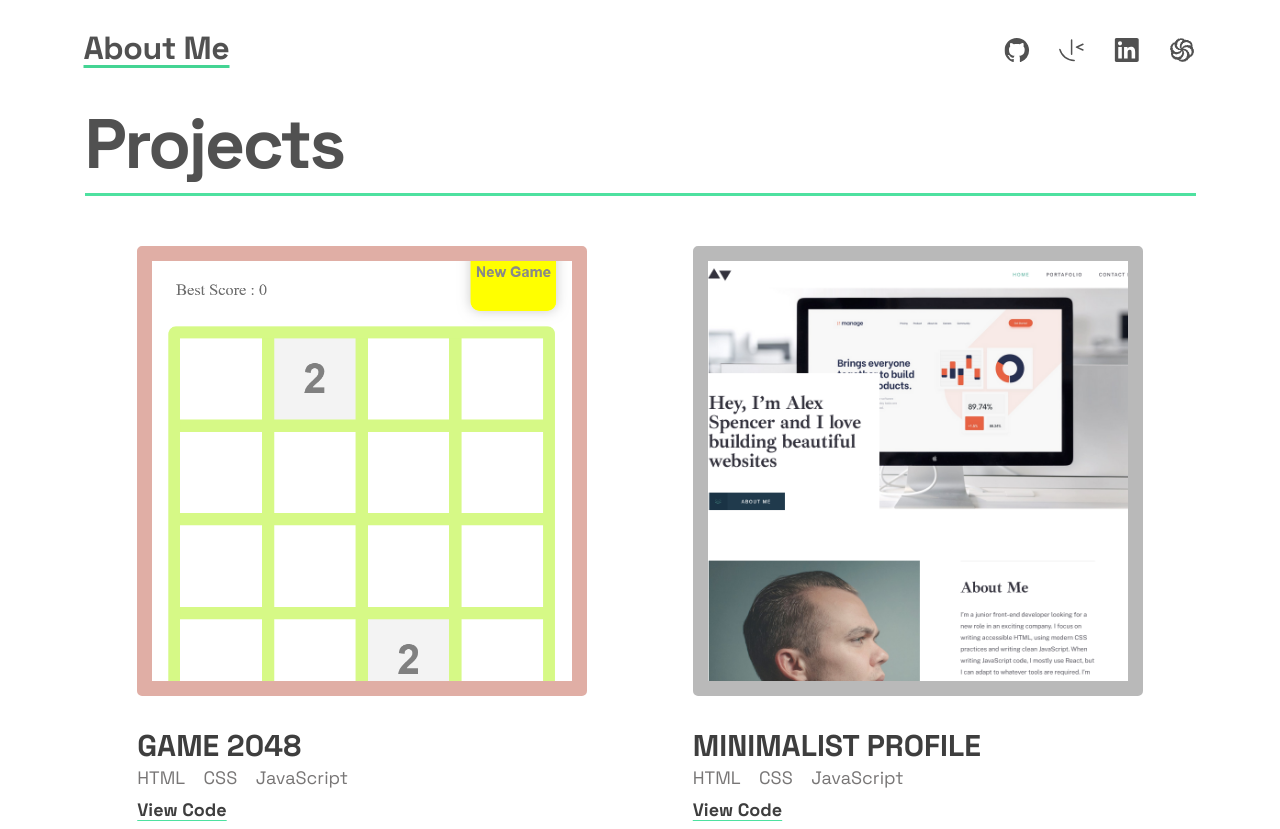
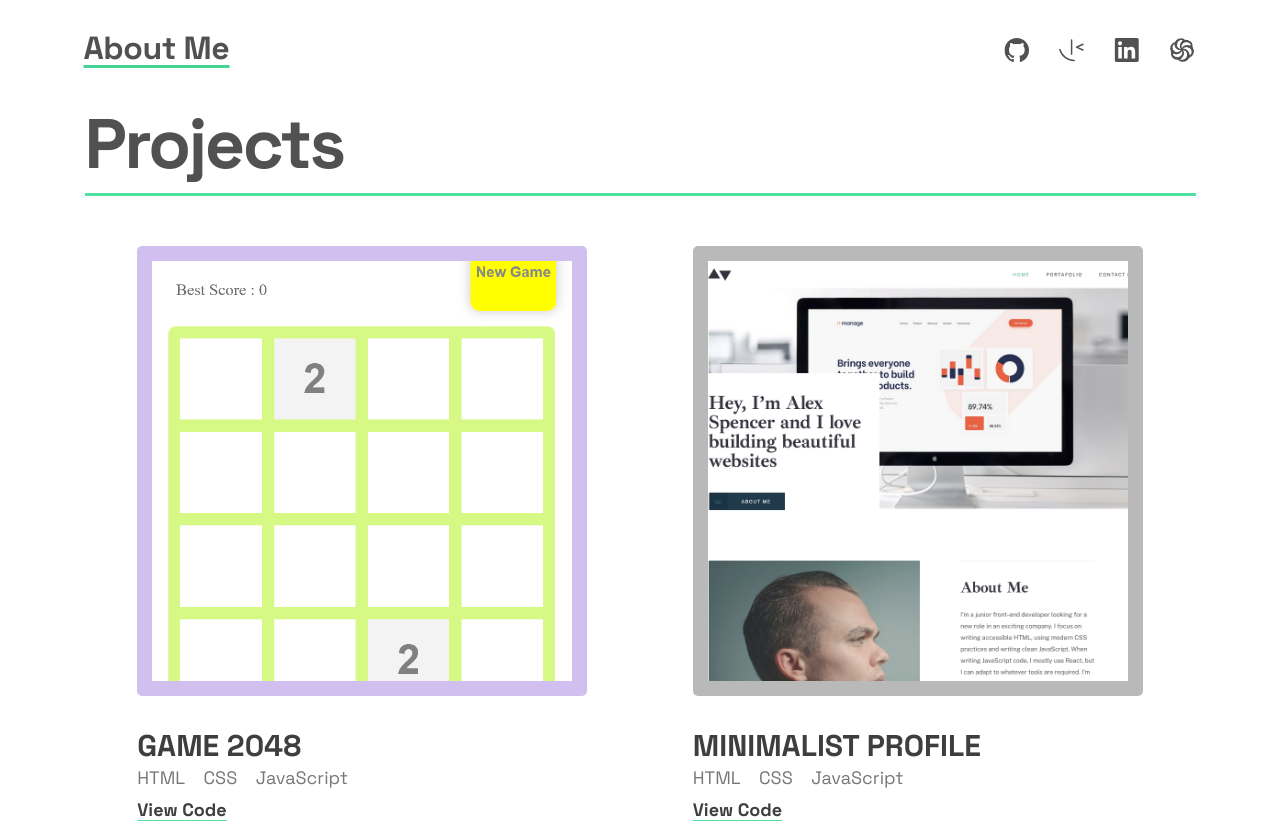
Before and after one commit to FrancoUP/My-Profile, a plain HTML site: page index.html in a window 1280 px wide. Shown: the top 829 px of the page. Drawn offline with Linux system fonts and the light colour scheme.

Commit message:
Update style.css

```diff
--- a/style.css
+++ b/style.css
@@ -288,7 +288,7 @@ object {
 
 
 .img-2048 {
-  border-color: rgb(177, 54, 30, 0.4);
+  border-color: rgba(82, 16, 195, 0.264);
 
 }
 
```
